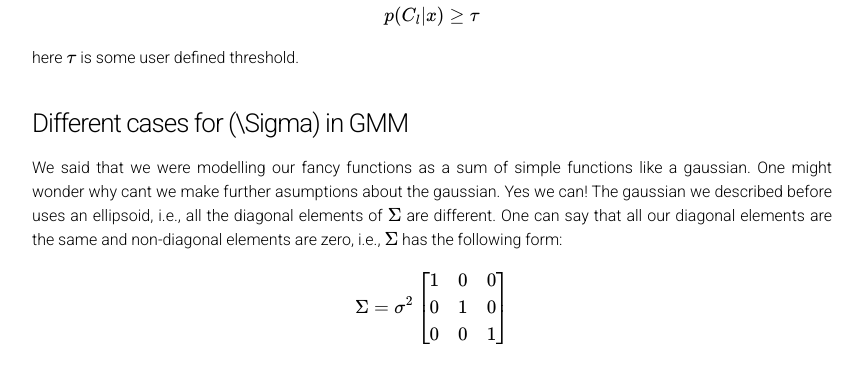
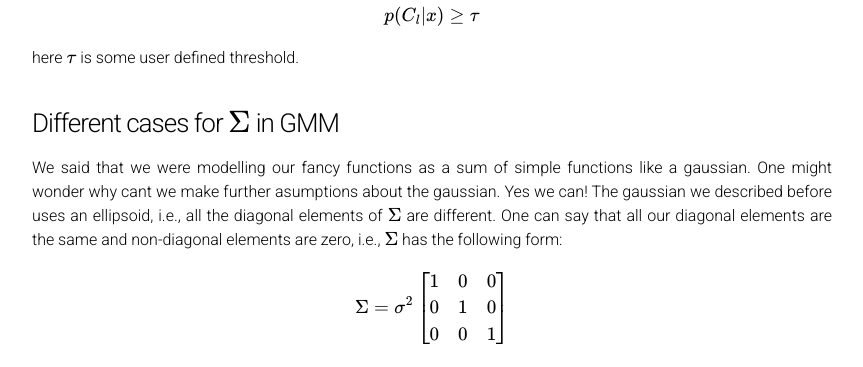
Before and after one commit to cmsc426/cmsc426.github.io, a Jekyll site: the page built from colorseg.md, in a window 1280 px wide and 900 px high, scrolled down 13595 px. Shown: the part 157-524 px from the top of the window, without its empty margins (208-1071 px from the left). Built offline with Jekyll 4.4.1, drawn with Linux system fonts in a browser that asks for light colours; formulas are drawn with MathJax 3.

```diff
--- a/colorseg.md
+++ b/colorseg.md
@@ -325,7 +325,7 @@ $$
 here $$\tau$$ is some user defined threshold.
 
 <a name='gmmcases'></a>
-### Different cases for \(\Sigma\) in GMM
+### Different cases for $$\Sigma$$ in GMM
 We said that we were modelling our fancy functions as a sum of simple functions like a gaussian. One might wonder why cant we make further asumptions about the gaussian. Yes we can! The gaussian we described before uses an ellipsoid, i.e., all the diagonal elements of $$\Sigma$$ are different. One can say that all our diagonal elements are the same and non-diagonal elements are zero, i.e., $$\Sigma$$ has the following form:
 
 $$
```
